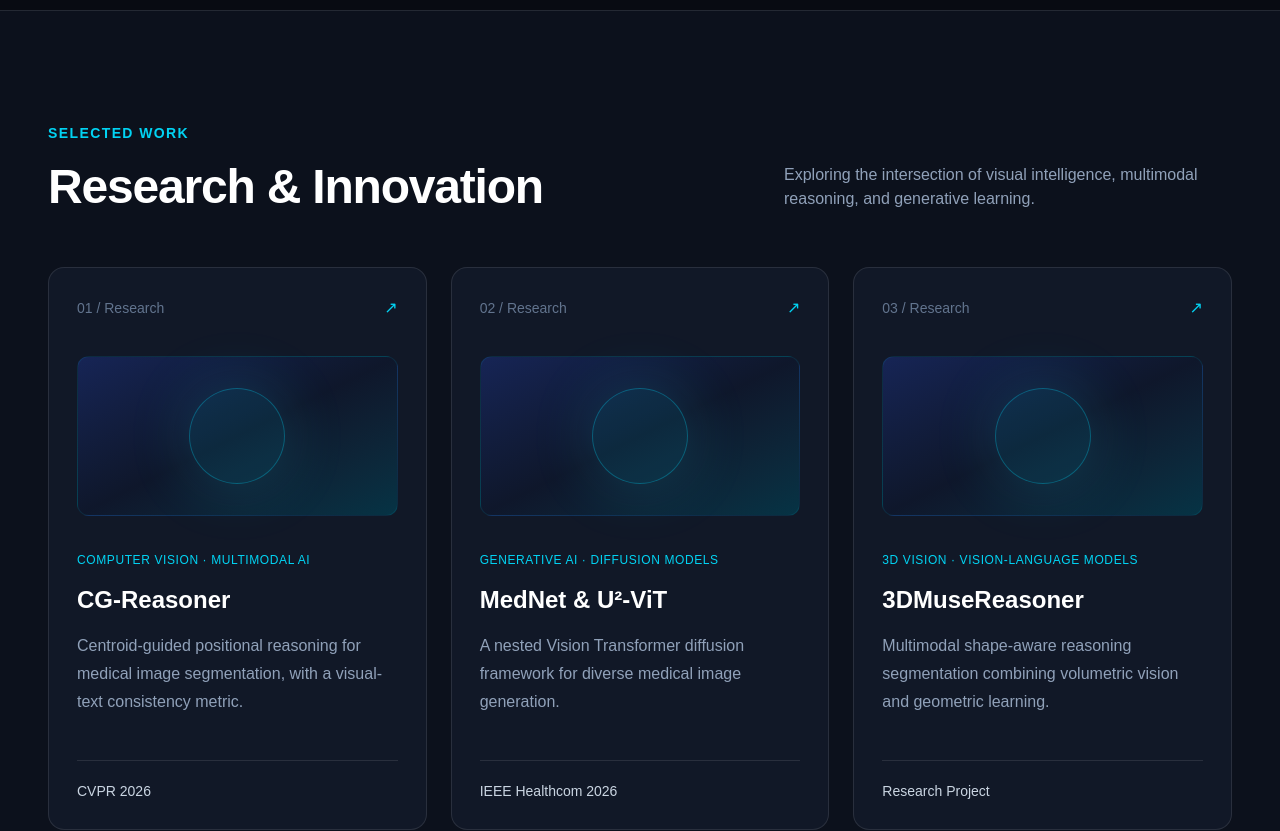
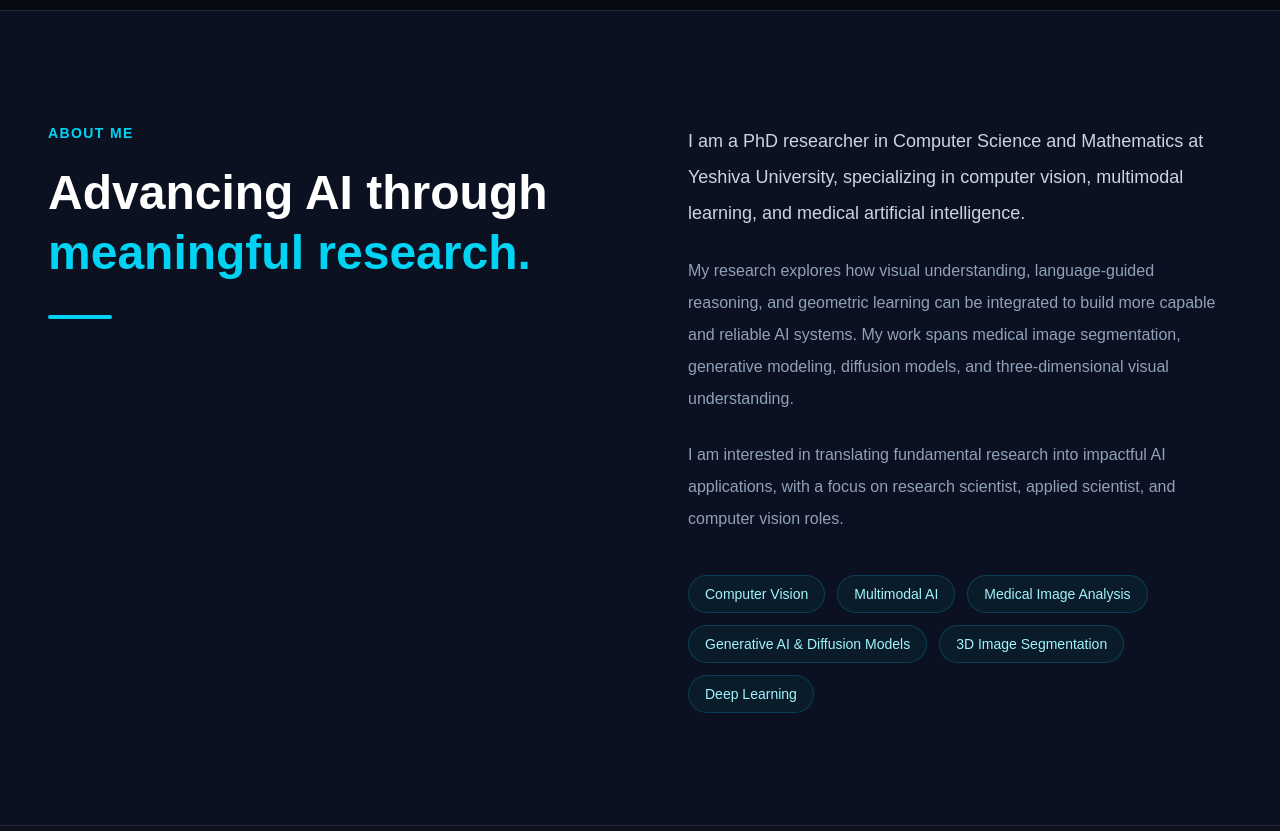
Before and after one commit to sravanipottipati/lakshmikar-ai-portfolio, a Next.js app: page / in a window 1280 px wide. Shown: the part 1140-1971 px from the top of the page. Built offline with nearby package versions, Linux system fonts and the light colour scheme.

Commit message:
Add About Me research profile and improve homepage layout

```diff
--- a/src/app/page.tsx
+++ b/src/app/page.tsx
@@ -1,3 +1,4 @@
+import About from "@/components/About";
 import Publications from "@/components/Publications";
 
 
@@ -118,6 +119,9 @@
         </div>
       </section>
 
+      {/* About Me */}
+      <About />
+
       {/* Research */}
       <section
         id="research"
@@ -214,6 +218,7 @@
       {/* Publications */}
       <Publications />
 
+
       {/* Contact */}
       <section
         id="contact"
--- /dev/null
+++ b/src/components/About.tsx
@@ -0,0 +1,60 @@
+export default function About() {
+  const expertise = [
+    "Computer Vision",
+    "Multimodal AI",
+    "Medical Image Analysis",
+    "Generative AI & Diffusion Models",
+    "3D Image Segmentation",
+    "Deep Learning",
+  ];
+
+  return (
+    <section id="about" className="border-t border-white/10 bg-[#0b1120] px-6 py-28 lg:px-12">
+      <div className="mx-auto grid max-w-7xl gap-14 lg:grid-cols-2 lg:gap-24">
+        <div>
+          <p className="text-sm font-semibold uppercase tracking-widest text-cyan-400">
+            About Me
+          </p>
+          <h2 className="mt-5 text-4xl font-semibold leading-tight text-white sm:text-5xl">
+            Advancing AI through
+            <span className="block text-cyan-400">meaningful research.</span>
+          </h2>
+          <div className="mt-8 h-1 w-16 rounded-full bg-cyan-400" />
+        </div>
+
+        <div>
+          <p className="text-lg leading-9 text-slate-300">
+            I am a PhD researcher in Computer Science and Mathematics at
+            Yeshiva University, specializing in computer vision, multimodal
+            learning, and medical artificial intelligence.
+          </p>
+
+          <p className="mt-6 text-base leading-8 text-slate-400">
+            My research explores how visual understanding, language-guided
+            reasoning, and geometric learning can be integrated to build
+            more capable and reliable AI systems. My work spans medical
+            image segmentation, generative modeling, diffusion models,
+            and three-dimensional visual understanding.
+          </p>
+
+          <p className="mt-6 text-base leading-8 text-slate-400">
+            I am interested in translating fundamental research into
+            impactful AI applications, with a focus on research scientist,
+            applied scientist, and computer vision roles.
+          </p>
+
+          <div className="mt-10 flex flex-wrap gap-3">
+            {expertise.map((item) => (
+              <span
+                key={item}
+                className="rounded-full border border-cyan-400/20 bg-cyan-400/5 px-4 py-2 text-sm text-cyan-200"
+              >
+                {item}
+              </span>
+            ))}
+          </div>
+        </div>
+      </div>
+    </section>
+  );
+}
```
